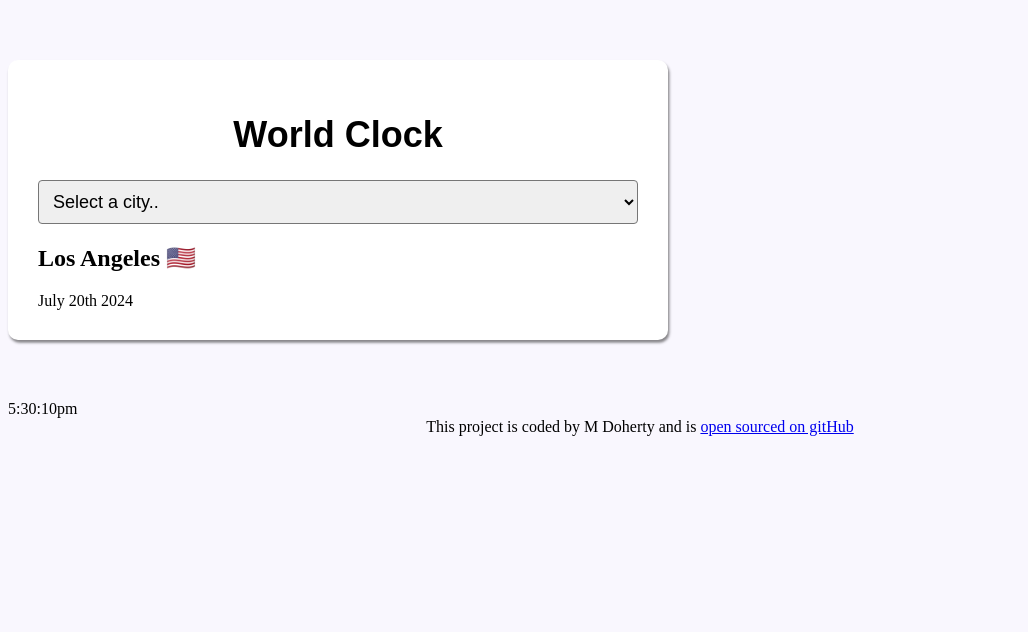
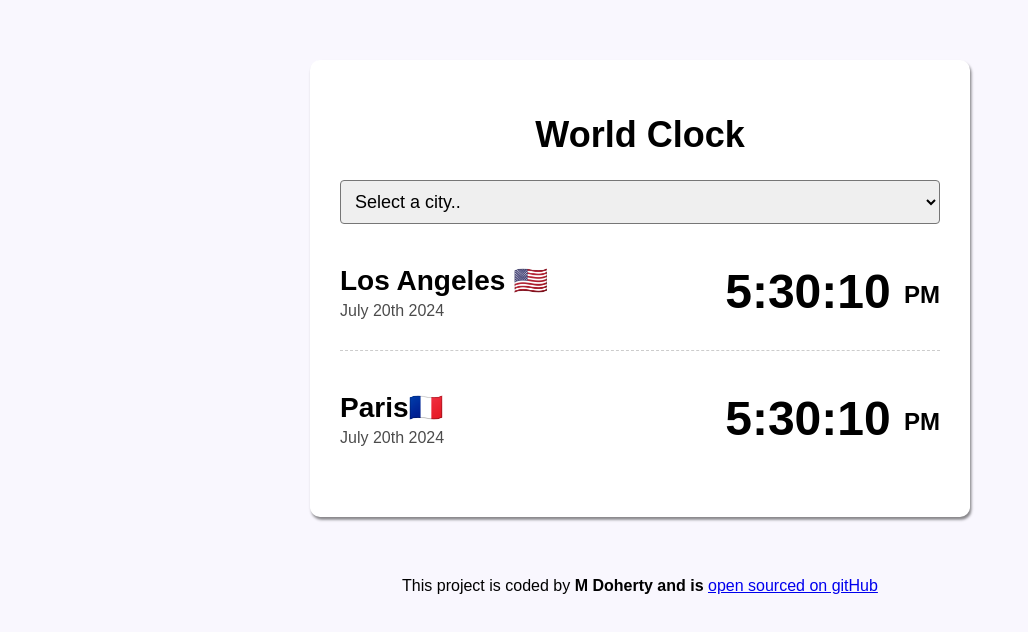
Before and after one commit to macd26/world-clock, a plain HTML site: page index.html in a window 1280 px wide. Shown: the whole page, without its empty margins (0-1028 px from the left). Drawn offline with Linux system fonts and the light colour scheme.

Commit message:
Styled project with css

```diff
--- a/css/style.css
+++ b/css/style.css
@@ -1,20 +1,16 @@
 body {
   background-color: #f9f7fe;
+  font-family: sans-serif;
 }
-.container {
-  max-width: 600px;
-  margin: 0 auto;
-  background: white;
-  padding: 30px;
-  box-shadow: 1.4px 2.7px 2.7px hsl(0deg 0% 0% / 0.46);
-  border-radius: 10px;
-  margin: 60px 0;
+h1 {
+  text-align: center;
+  font-family: sans-serif;
+  font-size: 36px;
 }
-.city {
-  display: flex;
-  justify-content: space-between;
+h2 {
+  margin: 0 0 5px;
+  font-size: 28px;
 }
-
 select {
   display: block;
   width: 100%;
@@ -23,11 +19,41 @@ select {
   padding: 10px;
 }
 
-h1 {
-  text-align: center;
-  font-family: sans-serif;
-  font-size: 36px;
+.container {
+  max-width: 600px;
+  margin: 60px auto;
+  background: white;
+  padding: 30px;
+  box-shadow: 1.4px 2.7px 2.7px hsl(0deg 0% 0% / 0.46);
+  border-radius: 10px;
 }
+
+.city {
+  display: flex;
+  margin: 10px 0;
+  justify-content: space-between;
+  padding: 30px 0;
+  border-bottom: 1px dashed rgba(0, 0, 0, 0.2);
+}
+.city:last-child {
+  border: none;
+}
+
+.date {
+  opacity: 0.7;
+}
+.time {
+  font-size: 48px;
+  font-weight: bold;
+}
+.time small {
+  font-size: 24px;
+  vertical-align: middle;
+  line-height: 36px;
+}
+
 footer {
   text-align: center;
+  font-family: 10px;
+  color: rgba(0, 0, 0.6);
 }
--- a/index.html
+++ b/index.html
@@ -18,16 +18,23 @@
       </select>
 
       <div class="city">
+        <div>
+          <h2>Los Angeles 🇺🇸</h2>
+
+          <div class="date">July 20th 2024</div>
+        </div>
+        <div class="time">5:30:10 <small> PM </small></div>
       </div>
-        <h2>Los Angeles 🇺🇸</h2>
-
-      <div class="date">July 20th 2024</div>
+      <div class="city">
+        <div>
+          <h2>Paris🇫🇷</h2>
+          <div class="date">July 20th 2024</div>
+        </div>
+        <div class="time">5:30:10 <small> PM </small></div>
       </div>
-      <div class="time">5:30:10pm</div>
-    </div>
     </div>
     <footer>
-      This project is coded by M Doherty and is
+      This project is coded by <strong>M Doherty and is</strong>
       <a href="https://github.com/macd26/world-clock" target="_blank">
         open sourced on gitHub</a
       >
```
